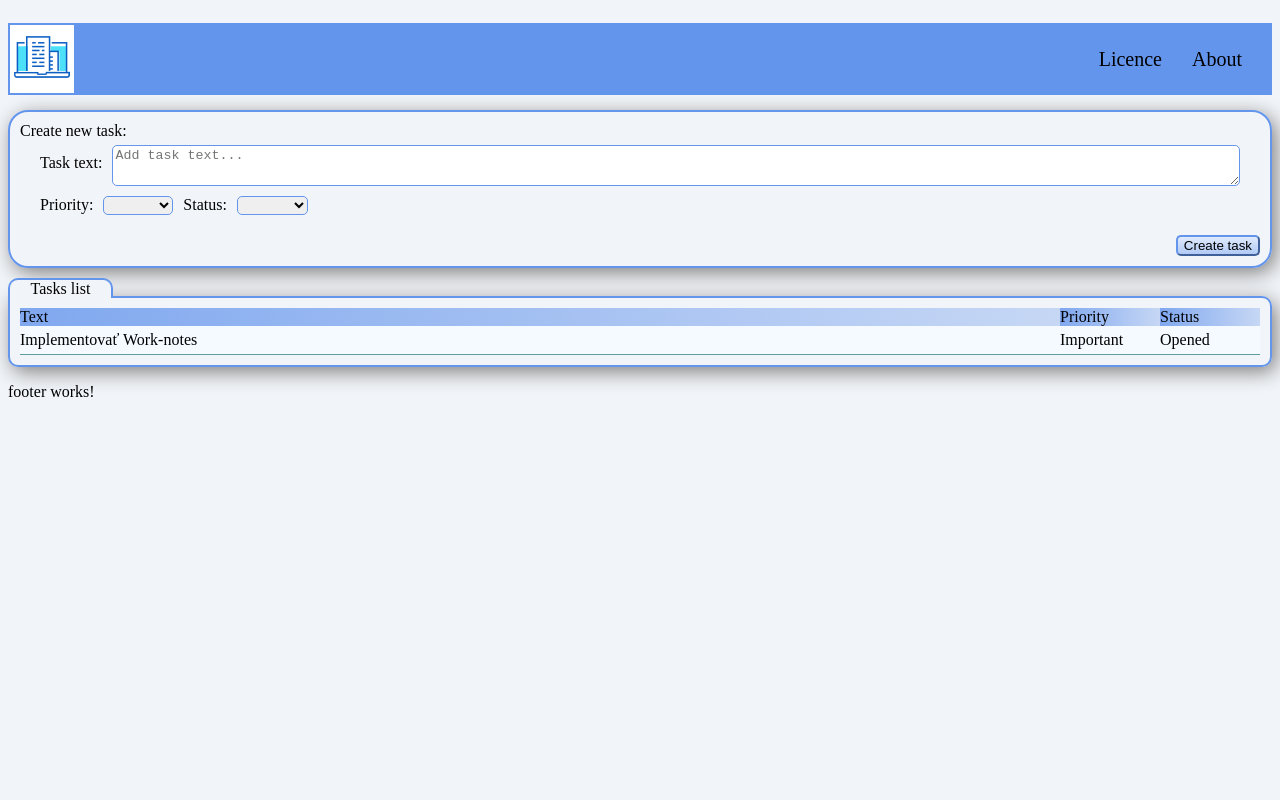
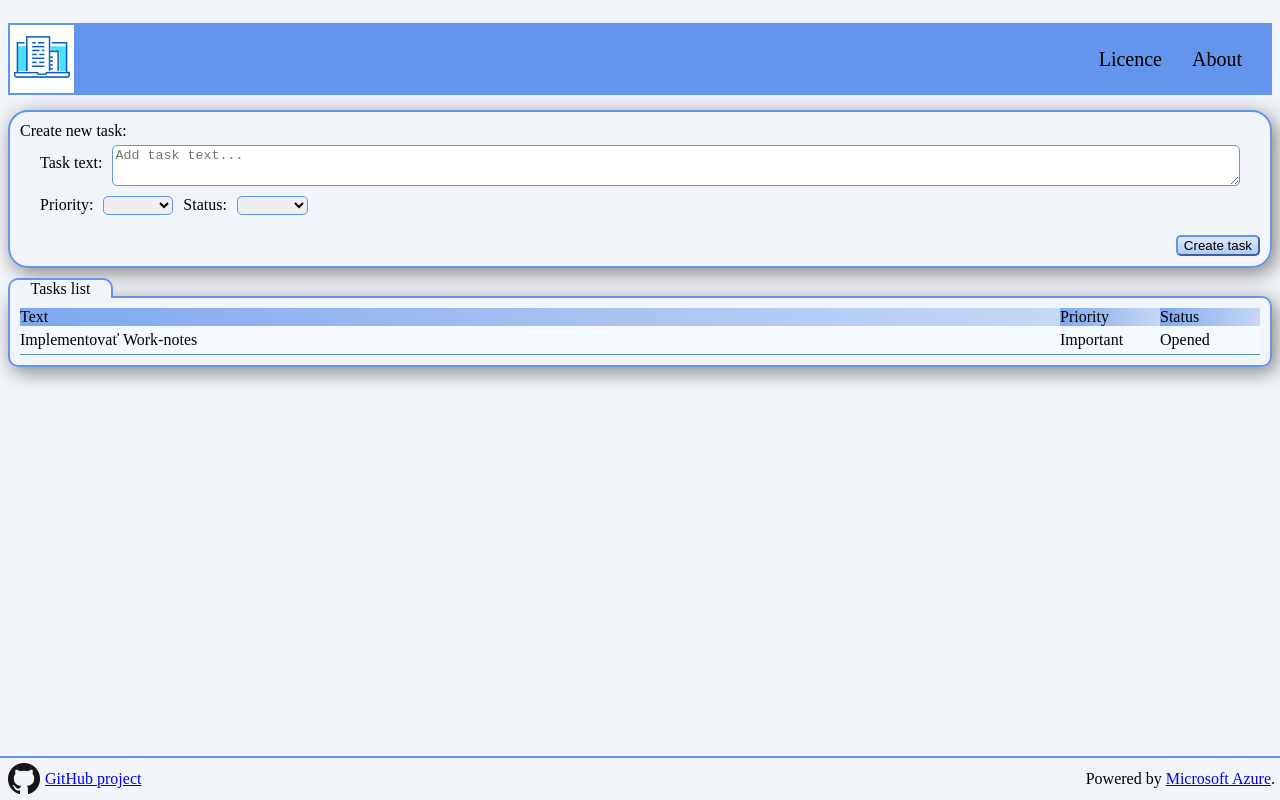
Before and after one commit to habalam/work-notes, an Angular app in the folder ui/: page / in a window 1280 px wide. Built offline with nearby package versions, Linux system fonts and the light colour scheme.

Commit message:
ďalší menší tuning GUI (nástrel footeru)

```diff
--- a/ui/src/app/app/components/footer/footer.component.css
+++ b/ui/src/app/app/components/footer/footer.component.css
@@ -0,0 +1,8 @@
+.footer-wrapper {
+  left: 0;
+  right: 0;
+  bottom: 0;
+  position: fixed;
+  padding: 5px 0 5px 0;
+  border-top: 2px solid cornflowerblue;
+}
--- a/ui/src/app/app/components/footer/footer.component.html
+++ b/ui/src/app/app/components/footer/footer.component.html
@@ -1,3 +1,11 @@
-<p>
-  footer works!
-</p>
+<div class="footer-wrapper">
+  <div class="left" style="height: 32px; margin: 0 0 0 8px;">
+    <img src="assets/img/GitHub-Mark-32px.png" alt="GitHub logo"/>
+  </div>
+  <div class="left" style="line-height: 32px; margin: 0 0 0 5px;">
+    <a href="https://github.com/habalam/work-notes">GitHub project</a>
+  </div>
+  <div style="float: right; line-height: 32px; margin: 0 5px 0 0;">
+    Powered by <a href="https://azure.microsoft.com/en-us/">Microsoft Azure</a>.
+  </div>
+</div>
```
Also changed, not shown: ui/src/assets/img/GitHub-Mark-32px.png (added).
